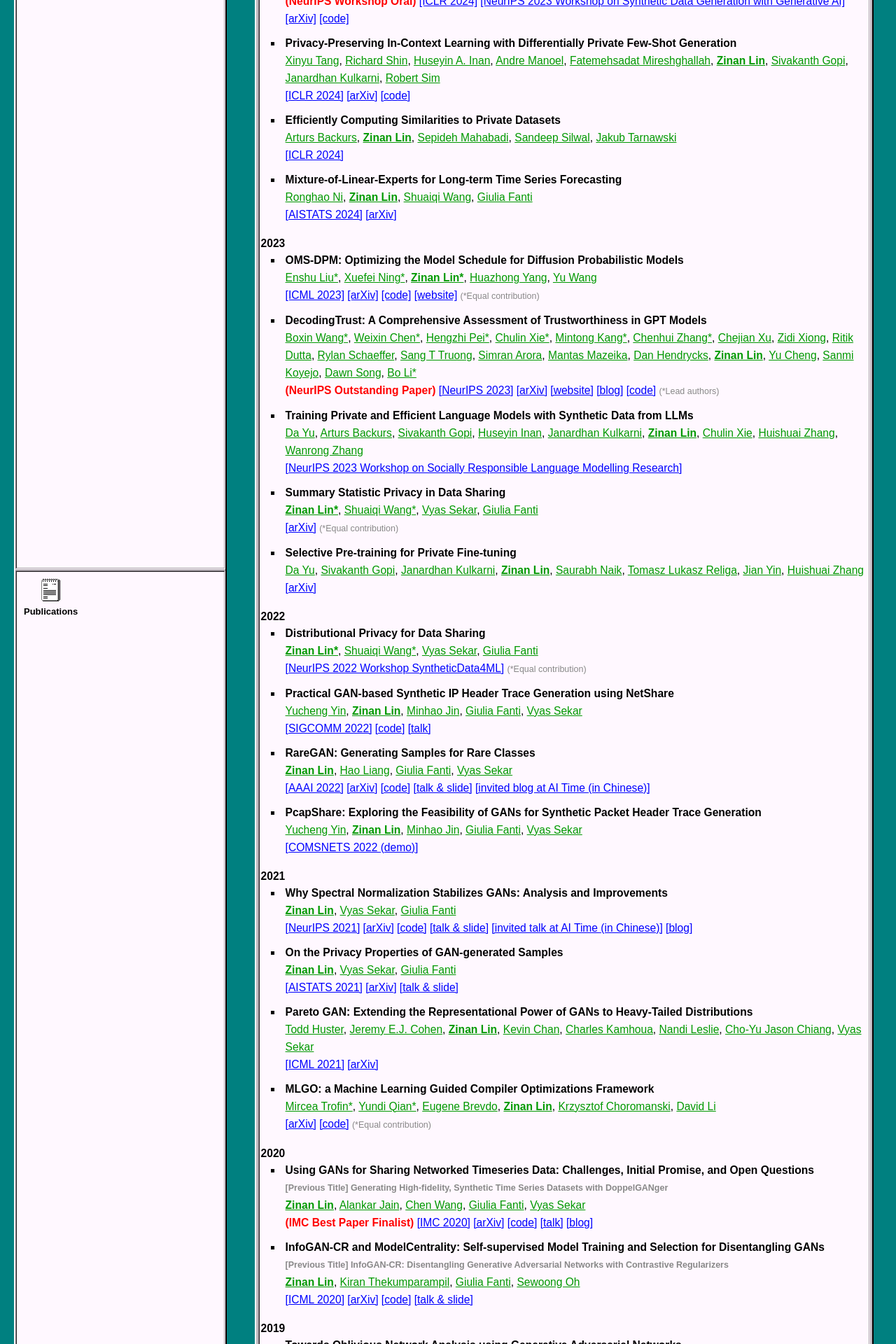
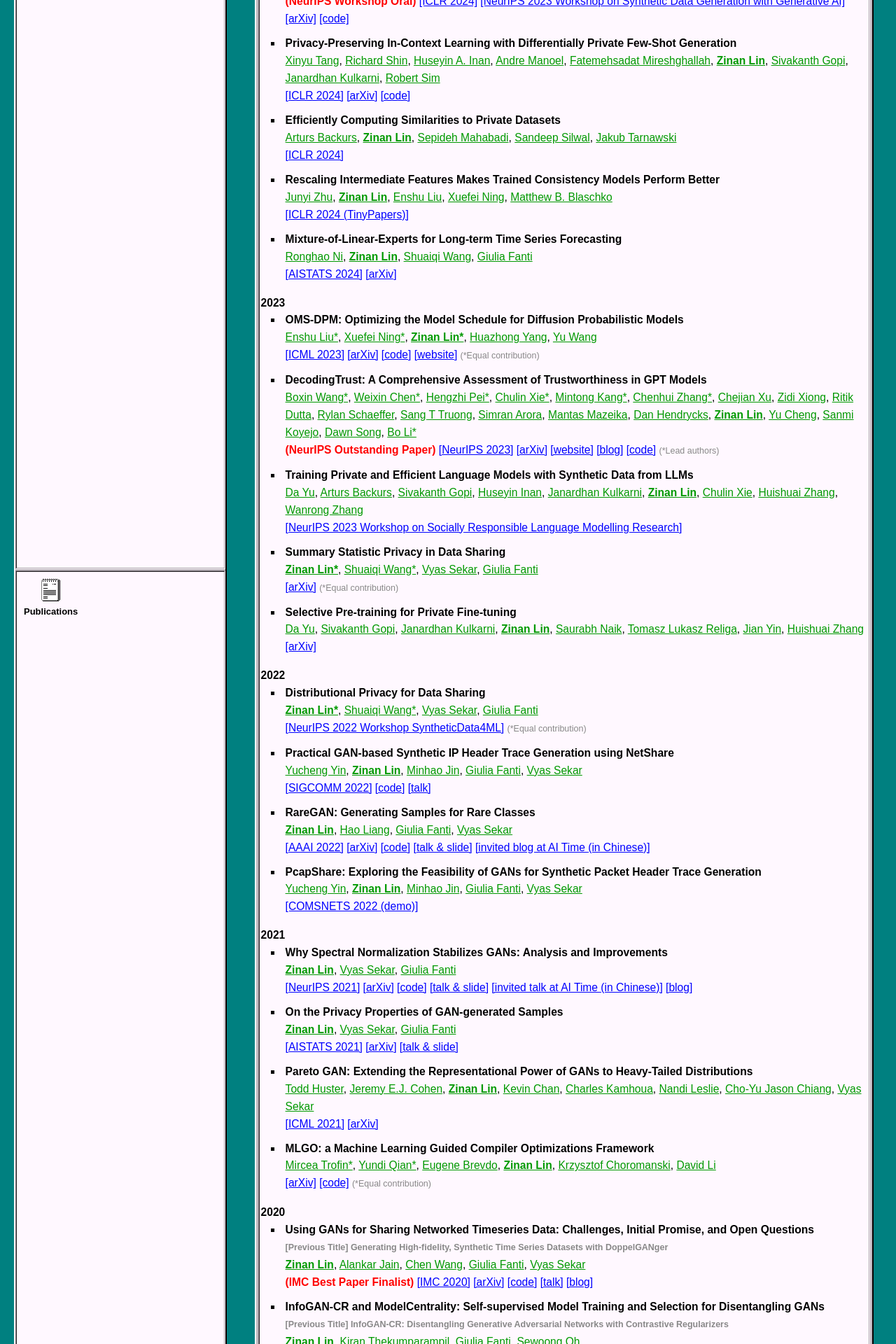
Before and after one commit to fjxmlzn/fjxmlzn.github.io, a Jekyll site: the page built from _publications/publications.html, in a window 1280 px wide. Shown: the part 358-2278 px from the top of the page at 70% size. Built offline with Jekyll 4.4.1, drawn with Linux system fonts in a browser that asks for light colours.

Commit message:
update publication

```diff
--- a/_publications/publications.html
+++ b/_publications/publications.html
@@ -159,6 +159,19 @@
         </span>
         <span class='publication_journal'>
             <a href="https://openreview.net/forum?id=HMe5CJv9dQ" target="_blank">[ICLR 2024]</a>
+        </span>
+    </li>
+    <li class='publication_li'>
+        <span class='publication_title'>Rescaling Intermediate Features Makes Trained Consistency Models Perform Better</span>
+        <span class="publication_author">
+            <a href="#">Junyi Zhu</a>,
+            <span class="publication_me"><a href="https://zinanlin.me/" target="_blank">Zinan Lin</a></span>,
+            <a href="#">Enshu Liu</a>,
+            <a href="#">Xuefei Ning</a>,
+            <a href="#">Matthew B. Blaschko</a>
+        </span>
+        <span class='publication_journal'>
+            <a href="#" target="_blank">[ICLR 2024 (TinyPapers)]</a>
         </span>
     </li>
     <li class='publication_li'>
```
